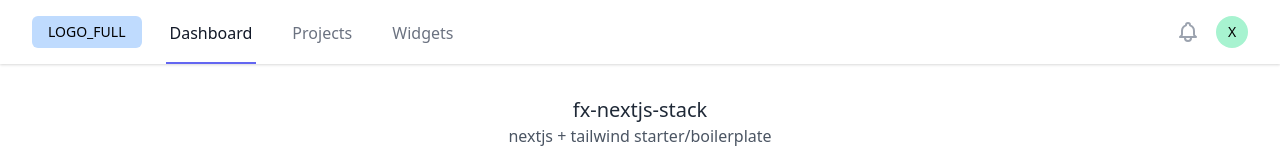
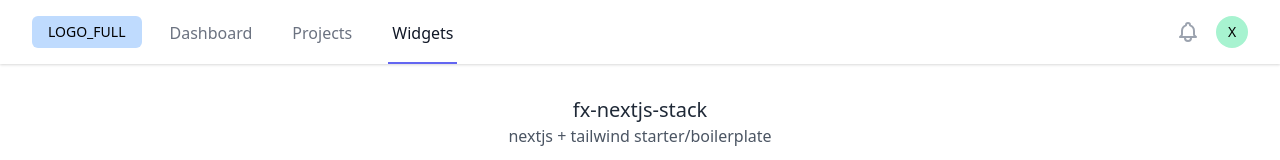
Before and after one commit to firxworx/fx-nextjs-stack, a Next.js app: page /widgets in a window 1280 px wide. Shown: the top 160 px of the page. Built offline with nearby package versions, Linux system fonts and the light colour scheme; a web font is replaced by a local one; what @tailwindcss/typography would draw is missing.

Commit message:
revise header nav to highlight active/current page

```diff
--- a/src/components/layout/Header.tsx
+++ b/src/components/layout/Header.tsx
@@ -2,6 +2,7 @@ import { Fragment } from 'react'
 import { Disclosure, Menu, Transition } from '@headlessui/react'
 import { BellIcon, MenuIcon, XIcon } from '@heroicons/react/outline'
 import clsx from 'clsx'
+import { useRouter } from 'next/dist/client/router'
 
 // import Image from 'next/image'
 
@@ -32,20 +33,20 @@ const AvatarPlaceholder: React.FC<{ isMobile: boolean }> = ({ isMobile }) => {
 }
 
 interface NavLinkProps {
-  href: string
+  path: string
   name: string
   isCurrent?: boolean
 }
 
 const NavLink: React.FC<NavLinkProps & { variant: 'desktop' | 'mobile' }> = ({
-  href,
+  path,
   name,
   variant,
   isCurrent = false,
 }) => {
   return (
     <a
-      href={href}
+      href={path}
       className={clsx(
         'font-medium text-base',
         ' hover:border-gray-300 hover:text-gray-700',
@@ -67,22 +68,25 @@ const MenuLink: React.FC<{}> = ({}) => {
   return <></>
 }
 
+// prefix `path` values with a leading slash
 const links: Array<NavLinkProps> = [
   {
-    href: '/',
+    path: '/',
     name: 'Dashboard',
   },
   {
-    href: '/projects',
+    path: '/projects',
     name: 'Projects',
   },
   {
-    href: '/widgets',
+    path: '/widgets',
     name: 'Widgets',
   },
 ]
 
 export const Header: React.FC = () => {
+  const router = useRouter()
+
   return (
     <Disclosure as="nav" className="bg-white shadow">
       {({ open }) => (
@@ -97,11 +101,11 @@ export const Header: React.FC = () => {
                   {/* Current: "border-indigo-500 text-gray-900", Default: "border-transparent text-gray-500 hover:border-gray-300 hover:text-gray-700" */}
                   {links.map((link) => (
                     <NavLink
-                      key={link.href}
-                      href={link.href}
+                      key={link.path}
+                      path={link.path}
                       name={link.name}
                       variant="desktop"
-                      isCurrent={link.name === 'Dashboard'}
+                      isCurrent={link.path === router.pathname}
                     />
                   ))}
                 </div>
@@ -199,8 +203,8 @@ export const Header: React.FC = () => {
             <div className="pt-2 pb-3 space-y-1">
               {links.map((link) => (
                 <NavLink
-                  key={link.href}
-                  href={link.href}
+                  key={link.path}
+                  path={link.path}
                   name={link.name}
                   variant="mobile"
                   isCurrent={link.name === 'Dashboard'}
--- a/src/pages/index.tsx
+++ b/src/pages/index.tsx
@@ -9,6 +9,7 @@ export default function IndexPage() {
         <div className="container mx-auto">
           <h1 className="text-center text-xl text-gray-800">fx-nextjs-stack</h1>
           <h2 className="text-center text-base text-gray-600">nextjs + tailwind starter/boilerplate</h2>
+          <h3 className="text-center text-base text-gray-600 font-semibold mt-4">index sample page</h3>
         </div>
       </main>
       <Footer />
```
